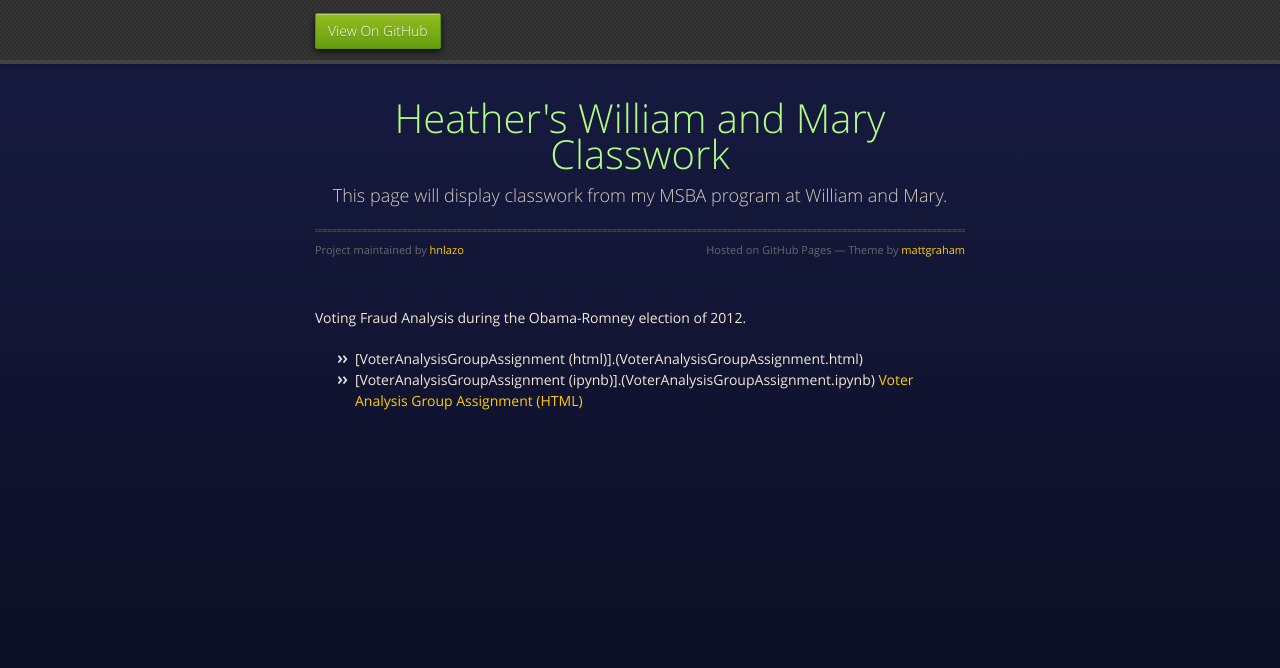
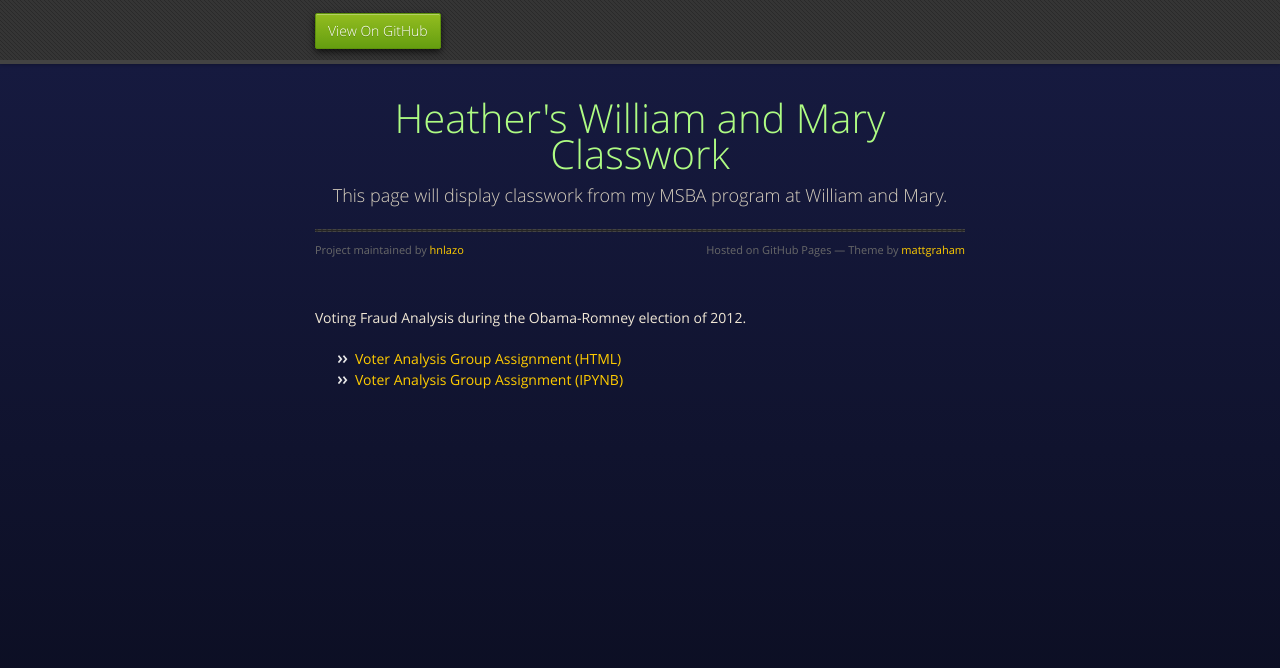
Before and after one commit to hnlazo/hnlazo.github.io, a Jekyll site: the page built from timeseries/index.md, in a window 1280 px wide. Shown: the top 668 px of the page. Built offline with Jekyll 4.4.1, drawn with Linux system fonts in a browser that asks for light colours; our own code applies the rules of GitHub Pages for plain Markdown files.

Commit message:
Update index.md

```diff
--- a/timeseries/index.md
+++ b/timeseries/index.md
@@ -4,6 +4,5 @@ Description: This is classwork from my CTBA course - week 2.
 ---
 
 Voting Fraud Analysis during the Obama-Romney election of 2012.
-- [VoterAnalysisGroupAssignment (html)].(VoterAnalysisGroupAssignment.html)
-- [VoterAnalysisGroupAssignment (ipynb)].(VoterAnalysisGroupAssignment.ipynb)
-[Voter Analysis Group Assignment (HTML)](.VoterAnalysisGroupAssignment.html)
+- [Voter Analysis Group Assignment (HTML)](.VoterAnalysisGroupAssignment.html)
+- [Voter Analysis Group Assignment (IPYNB)](.VoterAnalysisGroupAssignment.ipynb)
```
